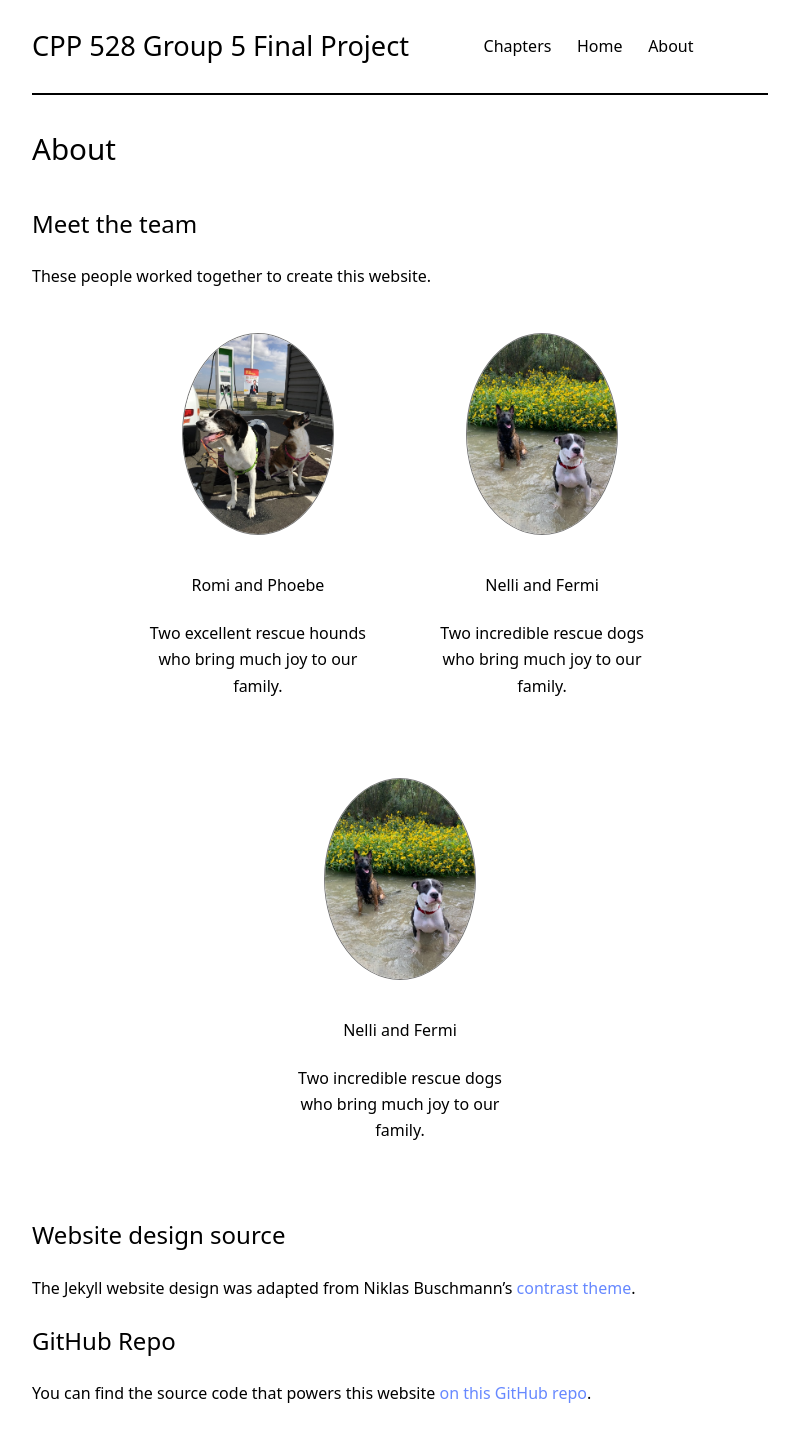
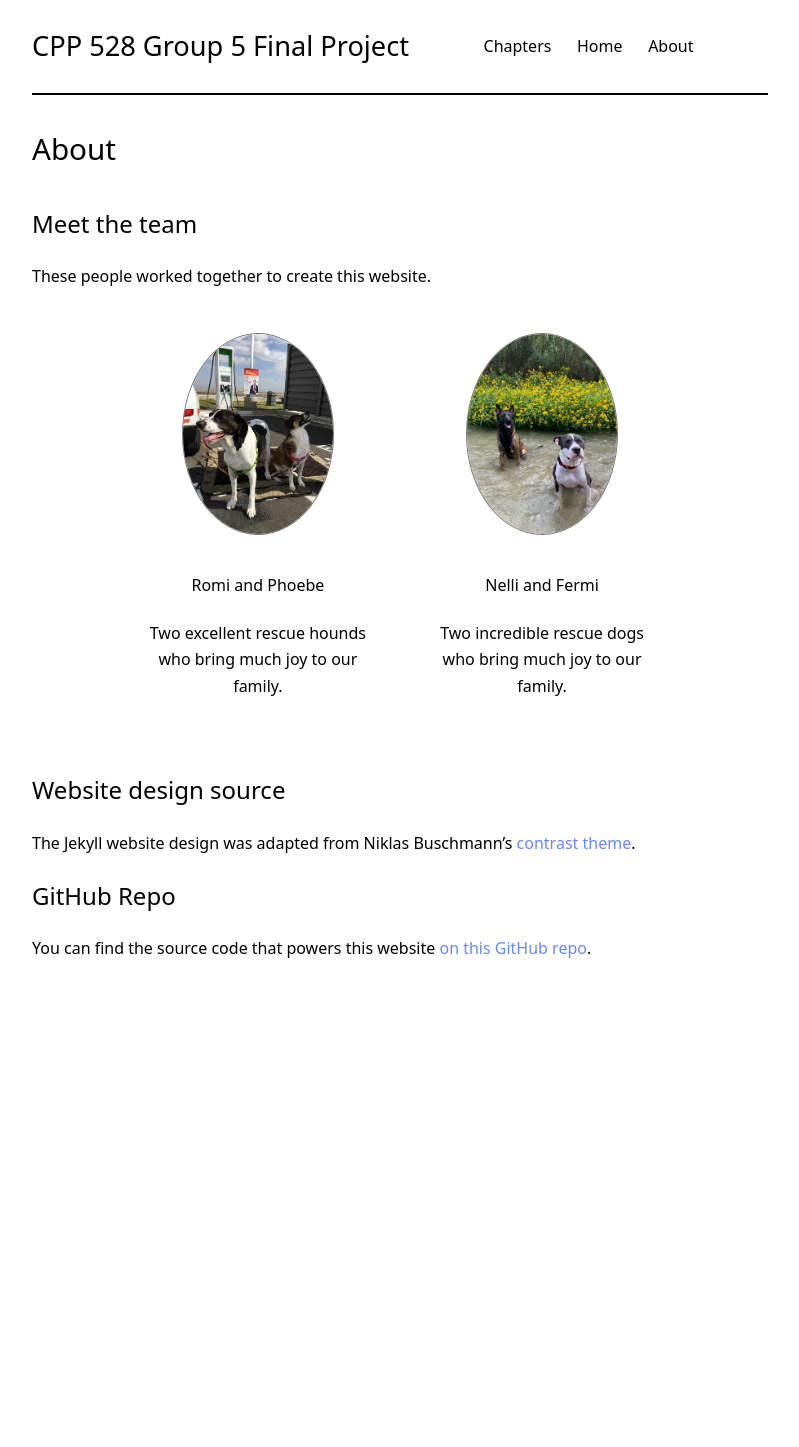
Before and after one commit to jmacost5/cpp-528-fall-2021-group-05, a Jekyll site: the page built from about.md, in a window 1280 px wide. Shown: the whole page, without its empty margins (240-1039 px from the left). Built offline with Jekyll 4.4.1, drawn with Linux system fonts in a browser that asks for light colours; nearby versions of some CDN libraries; our own code applies the rules of GitHub Pages for plain Markdown files; after the commit the page ends 1002 px from its top, so only the background shows below that.

Commit message:
Update about.md

```diff
--- a/about.md
+++ b/about.md
@@ -5,13 +5,6 @@ team:
   - name: Romi and Phoebe
     img: ../assets/img/about/romi_and_phoebe.jpg
     desc: Two excellent rescue hounds who bring much joy to our family.
-    url: https://www.aspca.org/adopt-pet/adoptable-dogs-your-local-shelter
-    website: https://www.aspca.org/adopt-pet/adoptable-dogs-your-local-shelter
-    github: https://github.com/cenuno
-    twitter: https://twitter.com/cenuno_
-  - name: Nelli and Fermi
-    img: ../assets/img/about/nelli_and_fermi.jpg
-    desc: Two incredible rescue dogs who bring much joy to our family.
     url: https://www.aspca.org/adopt-pet/adoptable-dogs-your-local-shelter
     website: https://www.aspca.org/adopt-pet/adoptable-dogs-your-local-shelter
     github: https://github.com/cenuno
```
